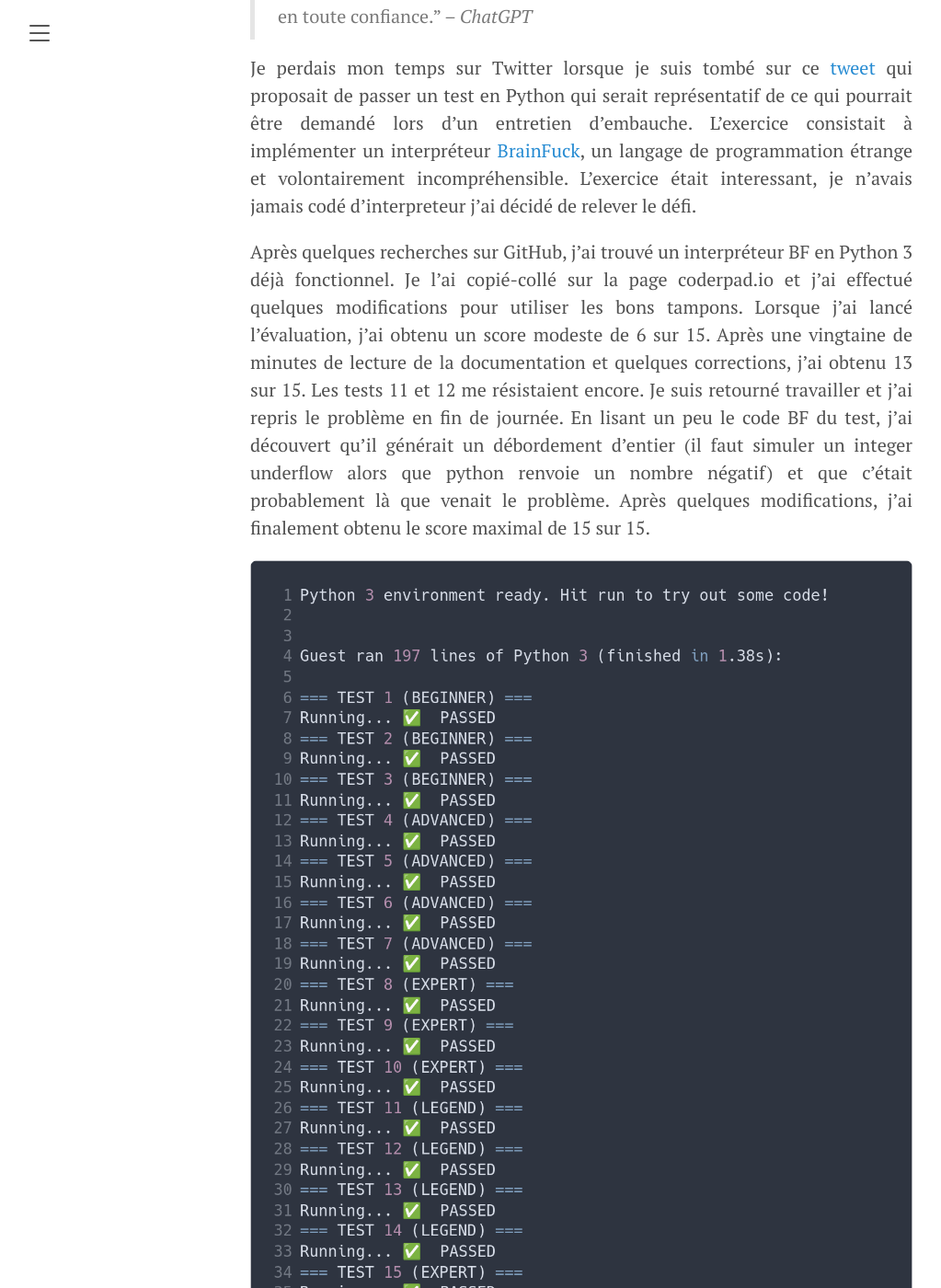
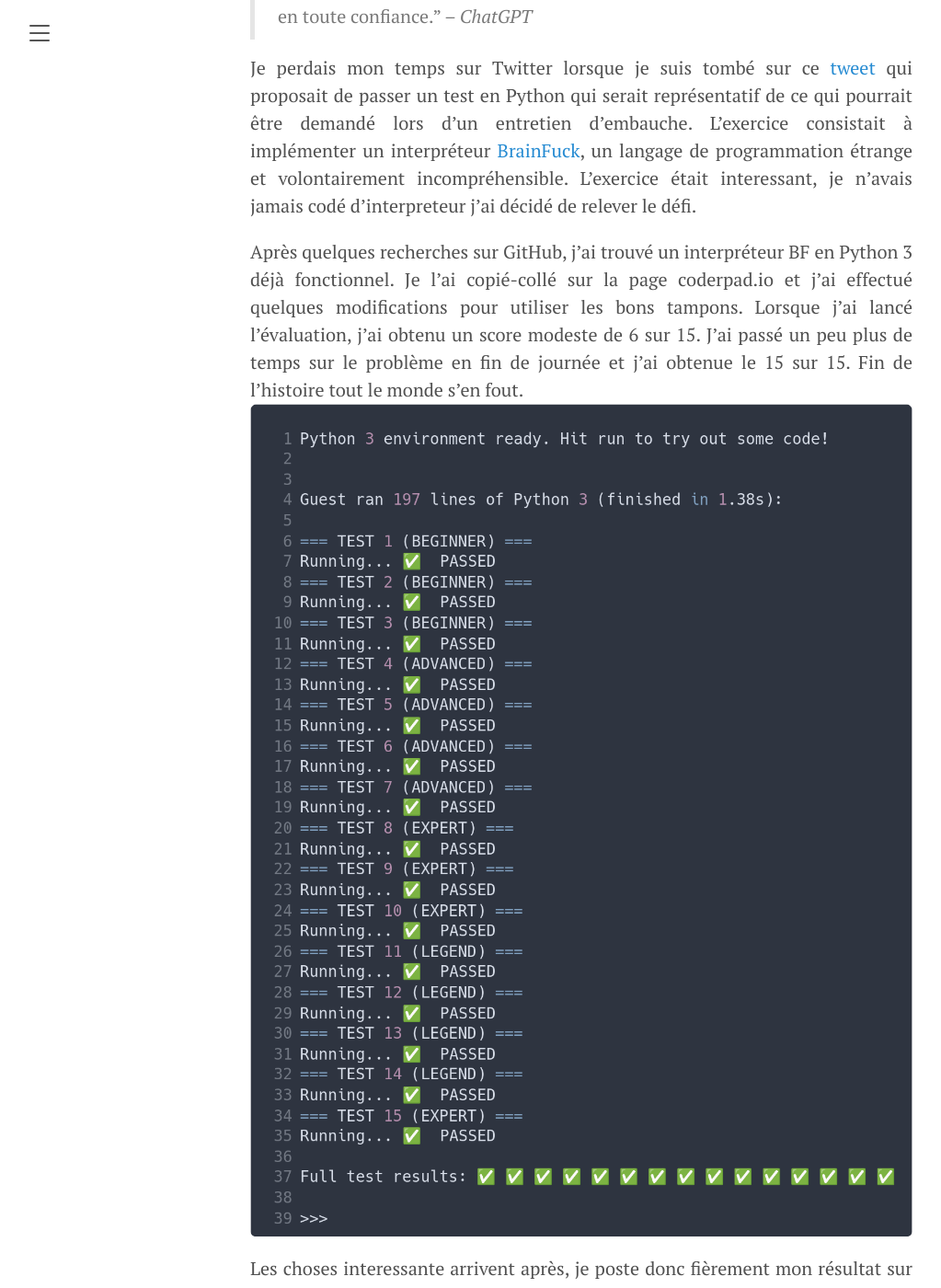
Before and after one commit to berettavexee/berettavexee.github.io, a Jekyll site: the page built from _posts/2022-12-21-BrainFuckGPT-3.md, in a window 1280 px wide and 1400 px high, scrolled down 776 px. Shown: the whole window at 92% size, without its empty margins (8-1031 px from the left). Built offline with Jekyll 4.4.1, drawn with Linux system fonts in a browser that asks for light colours; some of the changed text lies outside the part shown.

Commit message:
modif GPT-3 TLDR

```diff
--- a/_posts/2022-12-21-BrainFuckGPT-3.md
+++ b/_posts/2022-12-21-BrainFuckGPT-3.md
@@ -12,11 +12,10 @@
 
 Je perdais mon temps sur Twitter lorsque je suis tombé sur ce [tweet](https://twitter.com/MathisHammel/status/1605131425501569029) qui proposait de passer un test en Python qui serait représentatif de ce qui pourrait être demandé lors d'un entretien d'embauche. L'exercice consistait à implémenter un interpréteur [BrainFuck](https://en.wikipedia.org/wiki/BrainFuck), un langage de programmation étrange et volontairement incompréhensible. L'exercice était interessant, je n'avais jamais codé d'interpreteur j'ai décidé de relever le défi.
 
-Après quelques recherches sur GitHub, j'ai trouvé un interpréteur BF en Python 3 déjà fonctionnel. Je l'ai copié-collé sur la page coderpad.io et j'ai effectué quelques modifications pour utiliser les bons tampons. Lorsque j'ai lancé l'évaluation, j'ai obtenu un score modeste de 6 sur 15. Après une vingtaine de minutes de lecture de la documentation et quelques corrections, j'ai obtenu 13 sur 15. Les tests 11 et 12 me résistaient encore. Je suis retourné travailler et j'ai repris le problème en fin de journée. En lisant un peu le code BF du test, j'ai découvert qu'il générait un débordement d'entier (il faut simuler un integer underflow alors que python renvoie un nombre négatif) et que c'était probablement là que venait le problème. Après quelques modifications, j'ai finalement obtenu le score maximal de 15 sur 15.
-
+Après quelques recherches sur GitHub, j'ai trouvé un interpréteur BF en Python 3 déjà fonctionnel. Je l'ai copié-collé sur la page coderpad.io et j'ai effectué quelques modifications pour utiliser les bons tampons. Lorsque j'ai lancé l'évaluation, j'ai obtenu un score modeste de 6 sur 15. J'ai passé un peu plus de temps sur le problème en fin de journée et j'ai obtenue le 15 sur 15. Fin de l'histoire tout le monde s'en fout.
 ![evaluation 15/15](/assets/img/BrainFuck-GPT3-eval1515.png)
 
-Je poste donc fièrement mon résultat sur Twitter. Parmi les nombreuses réponses au tweet original, l'une d'elles attire mon attention.
+Les choses interessante arrivent après, je poste donc fièrement mon résultat sur Twitter. Parmi les nombreuses réponses au tweet original, l'une d'elles attire mon attention.
 
 >"NUL pour un entretien
 >
@@ -336,3 +335,5 @@
 ## Conclusion
 
 En conclusion, est-ce que GPT-3 permet de tricher lors d'un entretien en temps limité et est-ce que le NoCode et les intelligences artificielles vont mettre les développeurs au chômage? La réponse est non. Tout d'abord, dans sa version gratuite, GPT-3 est assez lent à répondre. J'ai mis moins de temps à trouver un dépôt GitHub en utilisant Google qu'à attendre la réponse de GPT-3 lorsque j'ai fait la demande en français. Sans une compréhension fine des problémes les résultats fournis sont inexploitables. Il est difficile et inefficace de lui faire prendre en compte des détails d'implémentation tels que le bouclage mémoire ou certains comportements (débordement d'entier) lorsqu'on l'interroge en anglais, et presque impossible lorsqu'on l'interroge en français. Il sort n'importe quoi dès qu'on lui demande de coder dans un langage qui sort un peu de sa base d'apprentissage. Il pourrait être intéressant de comparer ses performances en fonction des langages et de leur popularité. Les résultats restent tout de même beaucoup plus impressionnants que la majorité de outils "NoCode" qui tiennent plus du légo, programmation visuel.
+
+**TL;DR : GPT-3 peut sortir du code identique à une bonne recherche google sur github, il peut commenter le code et le traduire, voir faire quelques modifications mineurs comme les noms de variables. Mais il est très difficile de lui faire faire plus de chose et c'est probablement plus lent que de le faire soit même. Si vous savez coder Github Copilot fait mieux.**
```
Also changed, not shown: other parts of _posts/2022-12-21-BrainFuckGPT-3.md (+2 -2 lines).
